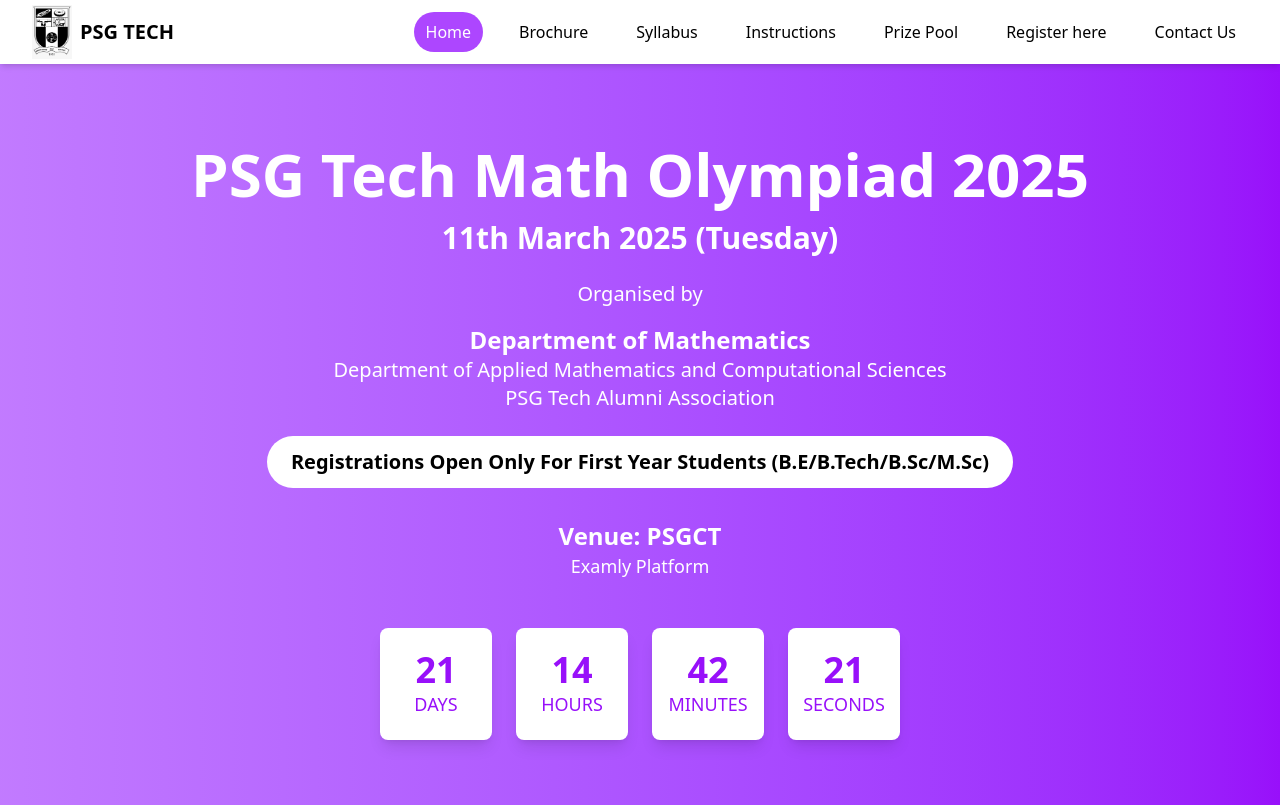
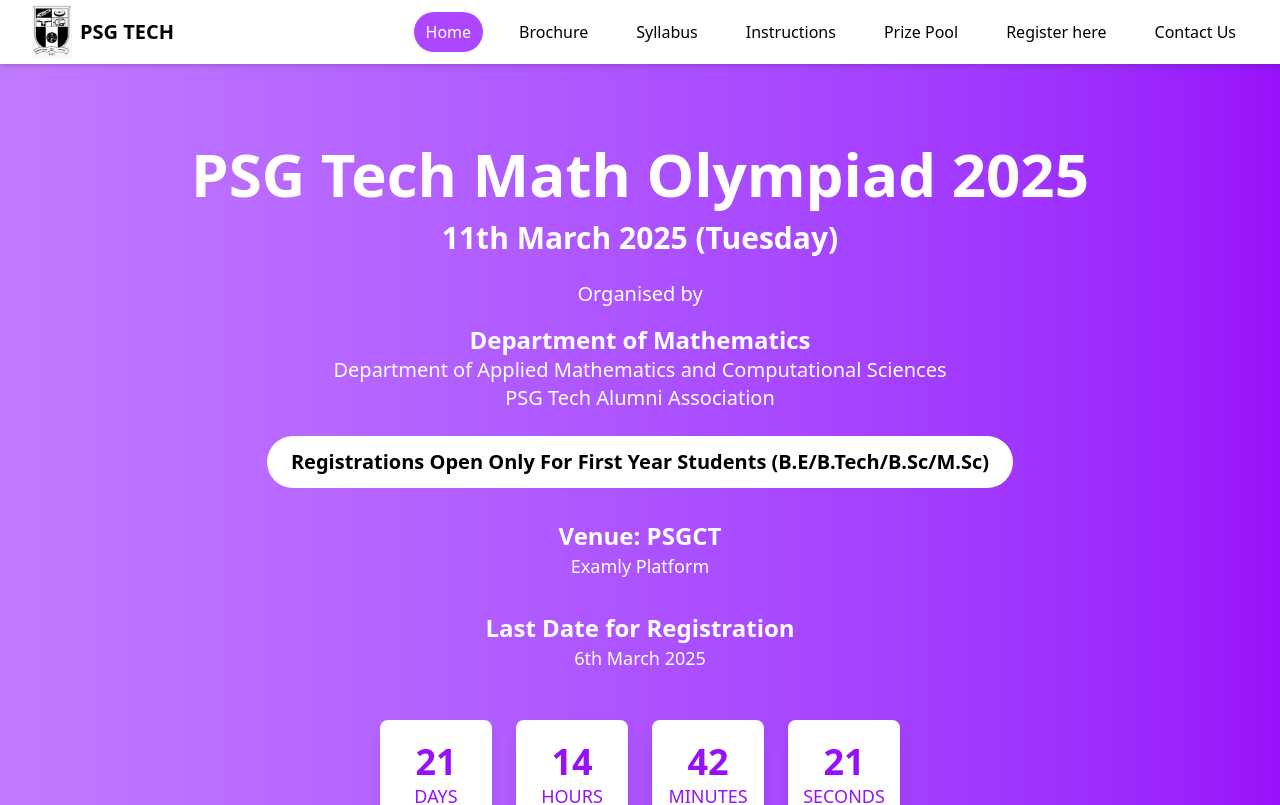
Before and after one commit to AbhilaSh-30/math-olympiad-frontend, a React (Vite) app: page / in a window 1280 px wide. Shown: the top 805 px of the page. Built offline with nearby package versions, Linux system fonts and the light colour scheme.

Commit message:
Add date

```diff
--- a/src/components/MainContent.tsx
+++ b/src/components/MainContent.tsx
@@ -66,6 +66,11 @@
           <p className="text-lg">Examly Platform</p>
         </div>
 
+        <div className="mt-8">
+          <p className="text-2xl font-bold">Last Date for Registration</p>
+          <p className="text-lg">6th March 2025</p>
+        </div>
+
         <div className="mt-12 flex justify-center space-x-6 text-center">
           {Object.entries(timeLeft).map(([unit, value]) => (
             <div
```
